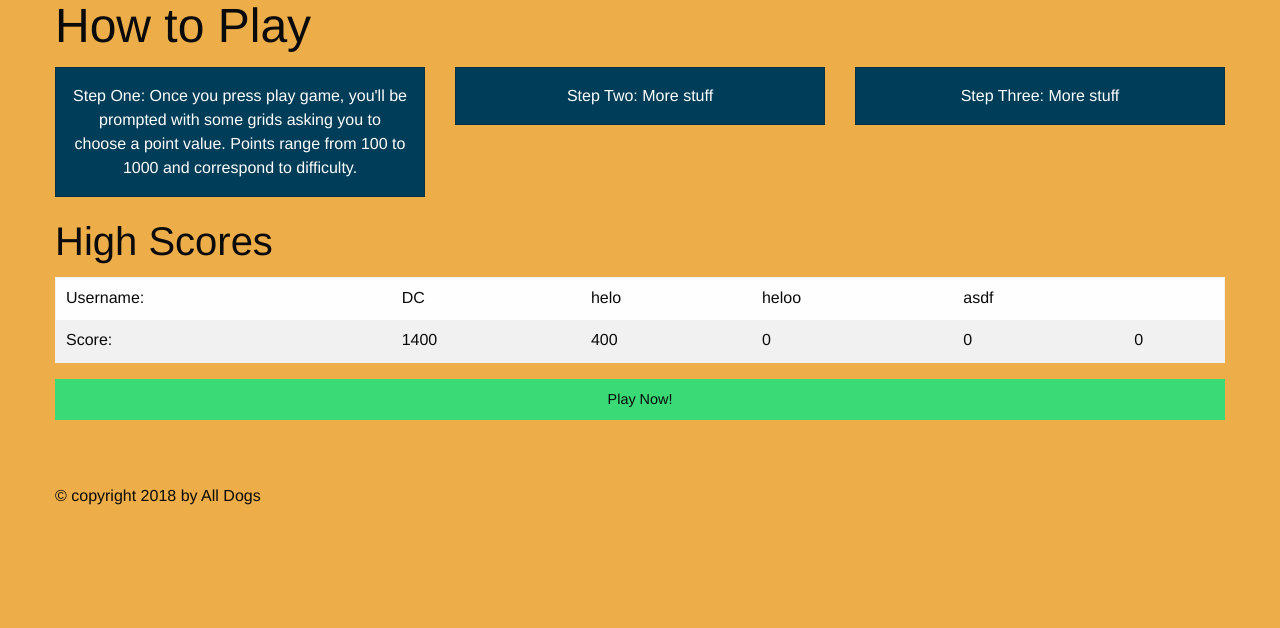
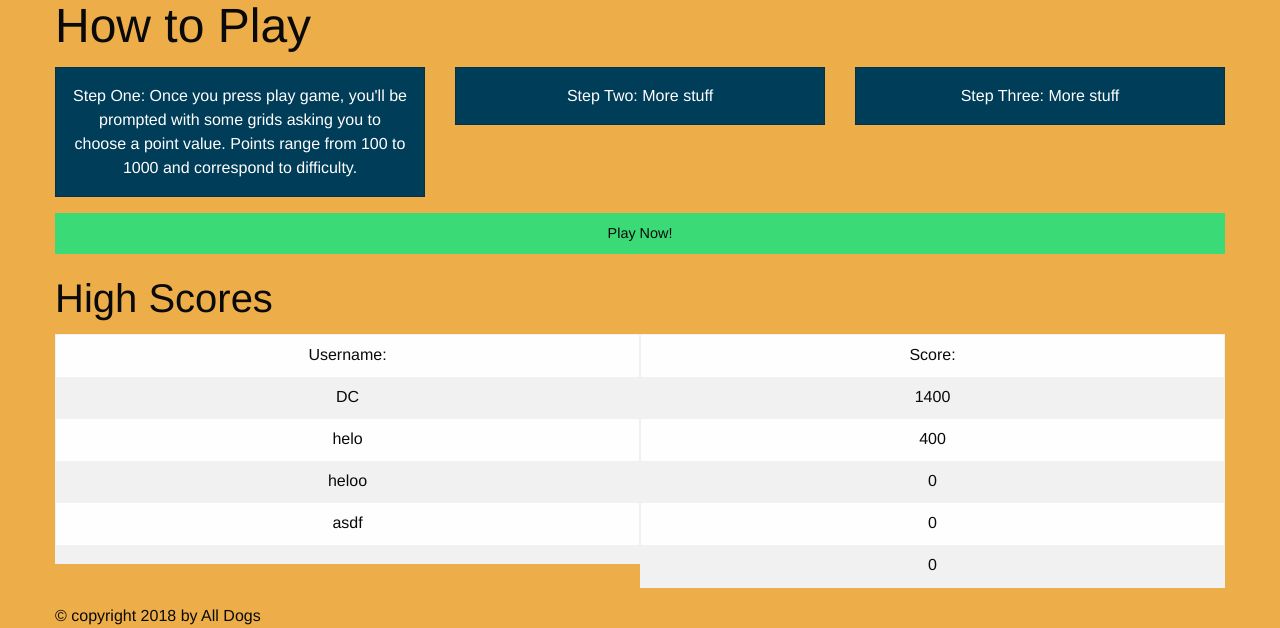
Before and after one commit to Addison-Huang/AllDogsGoToHeaven, a Flask app: page /auth in a window 1280 px wide. Shown: the part 225-853 px from the top of the page. Before the commit the page ends 730 px from the top, so only its background shows below. Run offline with Flask 2, Linux system fonts and the light colour scheme; a user stored in the database is signed in; data comes from the database, SQL or seed files in the repository; some libraries are stand-ins or nearby versions.

Commit message:
fixed high score

```diff
--- a/templates/home.html
+++ b/templates/home.html
@@ -98,8 +98,11 @@
 
 	  </div>
 	</div>
+	<div  id = "game"> <a href="points">
+	    <button type="button" class="success button expanded">Play Now!</button></a>
 
-
+	</div>
+<!--
 	<h2>High Scores</h2>
 	<div class = "high scores" id = "high">
 	  <table>
@@ -116,12 +119,31 @@
 	      {% endfor %}
 	    </tr>
 	  </table>
+	</div>-->
+
+<h2>High Scores</h2>
+	<div class = "high scores" id = "high">
+	  <table style="width:50%; float:left">
+	    <tr>
+
+	      <td style="text-align: center;"> Username: </td>
+	      {% for name in names %}
+	    </tr>
+	      <tr> <td style="text-align: center;">{{name}}</td> </tr>
+	      {% endfor %}
+</tr>
+</table>
+<table style="width:50%; float:left">
+	    <tr>
+	      <td style="text-align: center;"> Score: </td>
+	      {% for score in scores %}
+	      <tr><td style="text-align: center;"> {{score}} </td></tr>
+	      {% endfor %}
+	    </tr>
+	  </table>
 
 	</div>
-<div  id = "game"> <a href="points">
-  <button type="button" class="success button expanded">Play Now!</button></a>
 
- </div>
 
 	<br>
 
```
Lines whose indentation alone changed are shown as unchanged.
